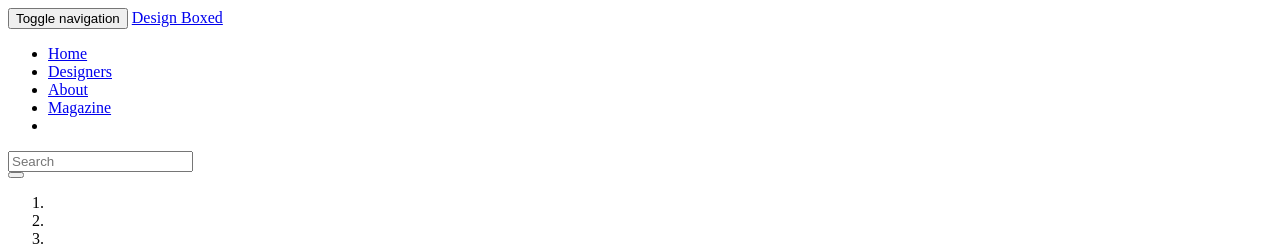
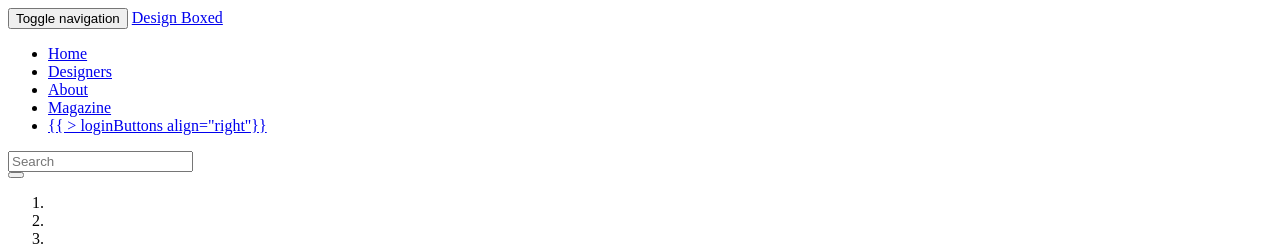
Before and after one commit to Zikva/rooms-and-colors, a plain HTML site: page index.html in a window 1280 px wide. Shown: the top 246 px of the page. Drawn offline with nearby package versions, Linux system fonts and the light colour scheme; some icons are missing.

Commit message:
authentication packages and iron-router added

```diff
--- a/index.html
+++ b/index.html
@@ -35,7 +35,7 @@
 			<li><a href="#">Designers</a></li>
 			<li><a href="#">About</a></li>
 			<li><a href="#">Magazine</a></li>
-			<li><a href="#"></a></li>
+			<li><a href="#">{{ > loginButtons align="right"}}</a></li>
 		  </ul>
 		  <form class="navbar-form navbar-right" role="search">
 			<div class="input-group add-on">
@@ -45,16 +45,7 @@
 			  </div>
 			</div>
 		  </form>
-		  <!-- <form class="navbar-form navbar-right" role="form">
-            <div class="form-group">
-              <input type="text" placeholder="Email" class="form-control">
-            </div>
-            <div class="form-group">
-              <input type="password" placeholder="Password" class="form-control">
-            </div>
-            <button type="submit" class="btn btn-success">Sign in</button>
-          </form> -->
-        </div><!--/.navbar-collapse -->
+		</div><!--/.navbar-collapse -->
       </div>
     </div>
 
```
Also changed, not shown: 3 other files.
